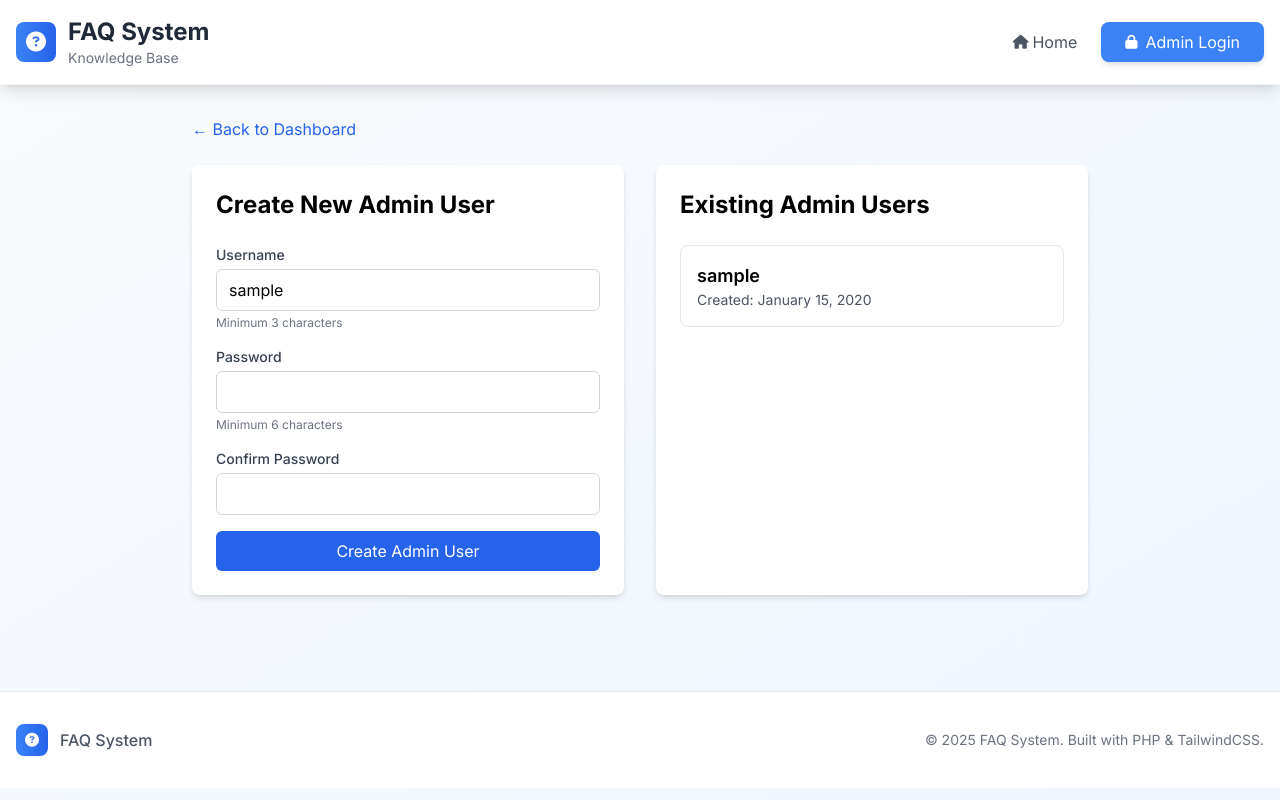
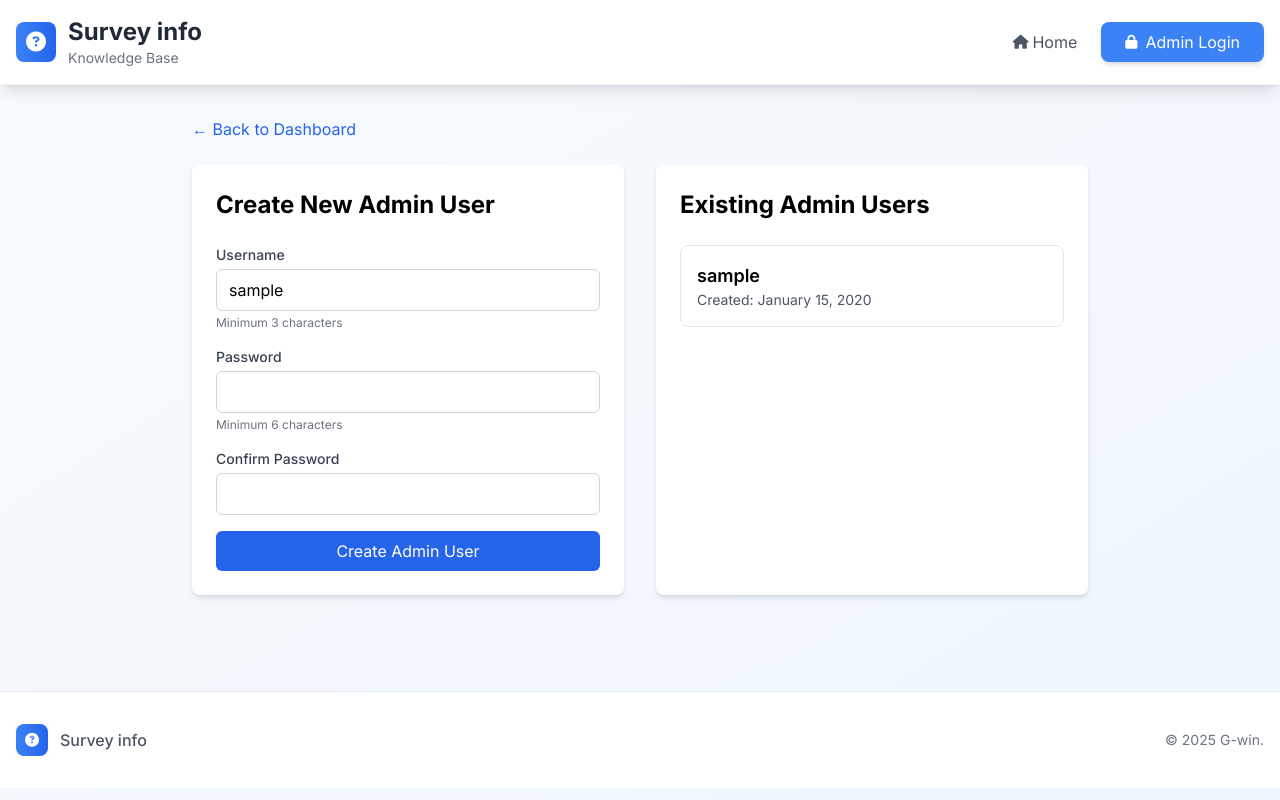
Before and after one commit to vdkstefaan83/faq, a PHP site: template templates/admin/create_user.html.twig in a window 1280 px wide. Run offline with PHP 8.4, Linux system fonts and the light colour scheme; the template is opened without the code that fills it: most values are stand-ins (such as "Sample title", 1, 10 or a date in 2020); some libraries are stand-ins or nearby versions.

```diff
--- a/templates/base.html.twig
+++ b/templates/base.html.twig
@@ -39,7 +39,7 @@
                         <i class="fas fa-question-circle text-white text-xl"></i>
                     </div>
                     <div>
-                        <h1 class="text-2xl font-bold text-gray-800">FAQ System</h1>
+                        <h1 class="text-2xl font-bold text-gray-800">Survey info</h1>
                         <p class="text-sm text-gray-500">Knowledge Base</p>
                     </div>
                 </div>
@@ -89,10 +89,10 @@
                     <div class="w-8 h-8 bg-gradient-to-r from-primary-500 to-primary-600 rounded-lg flex items-center justify-center">
                         <i class="fas fa-question-circle text-white text-sm"></i>
                     </div>
-                    <span class="text-gray-600 font-medium">FAQ System</span>
+                    <span class="text-gray-600 font-medium">Survey info</span>
                 </div>
                 <p class="text-gray-500 text-sm">
-                    © {{ "now"|date("Y") }} FAQ System. Built with PHP & TailwindCSS.
+                    © {{ "now"|date("Y") }} G-win.
                 </p>
             </div>
         </div>
```
